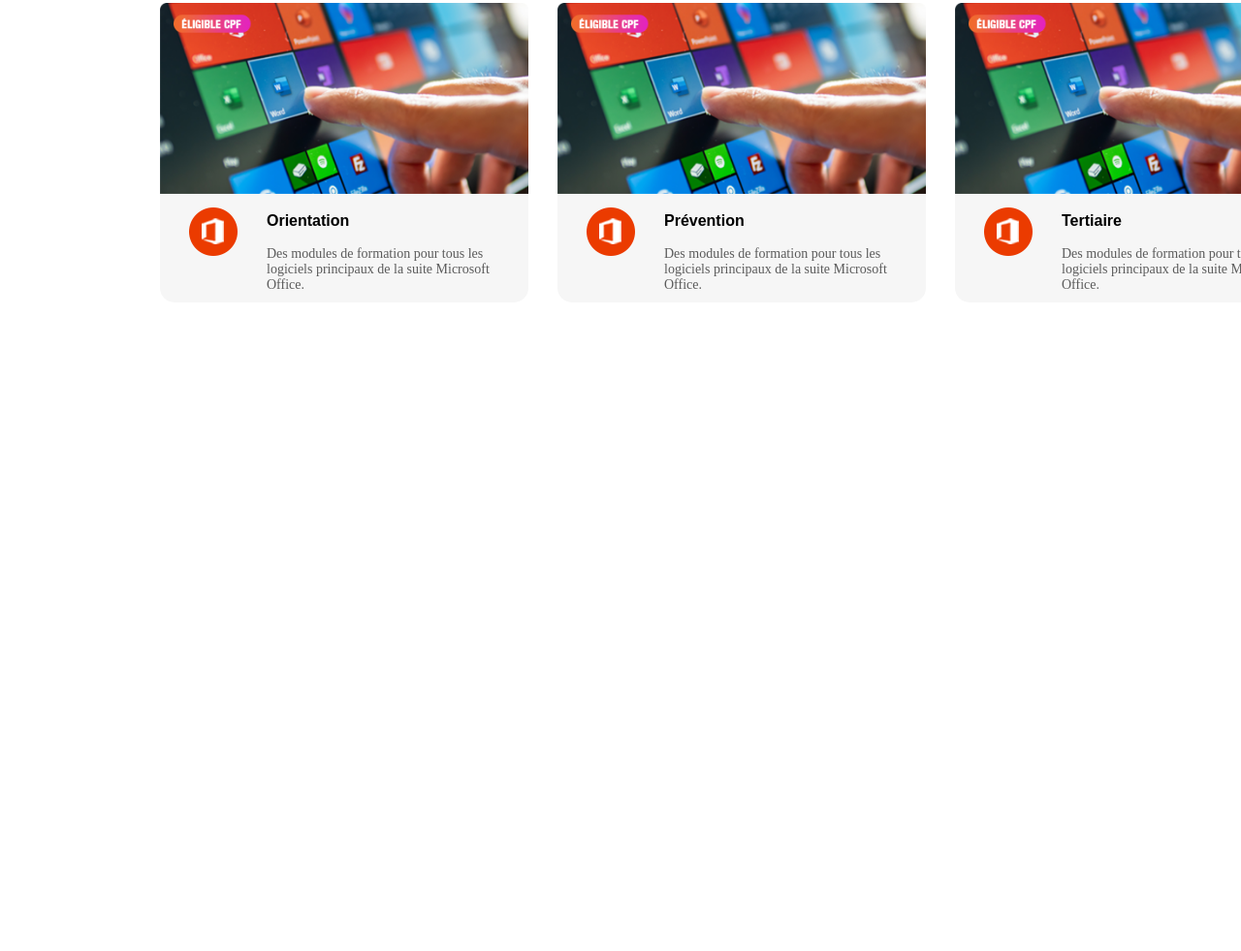
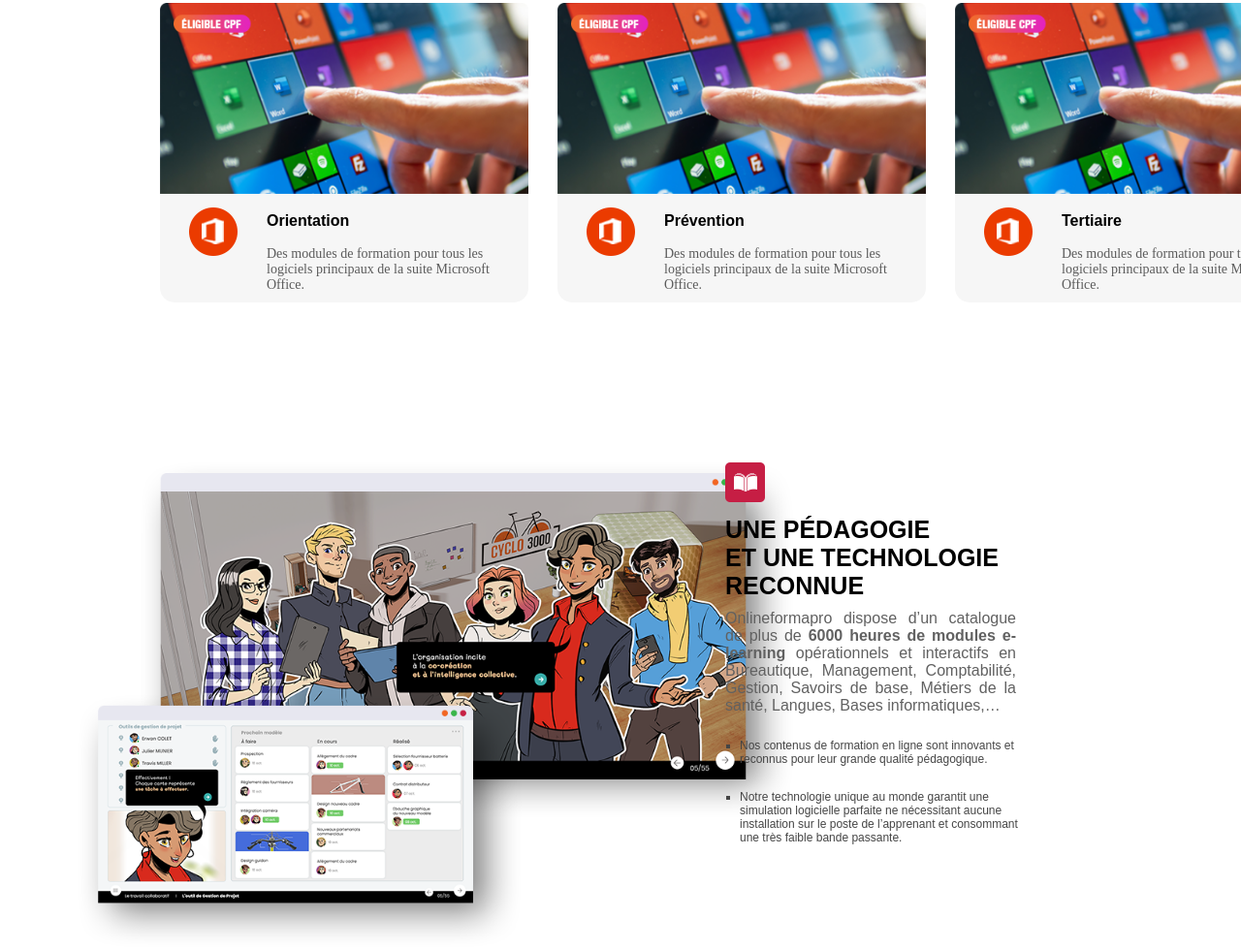
Before and after one commit to Yoyo0169/Catalogue, a plain HTML site: page index.html in a window 1280 px wide. Shown: the part 1529-2510 px from the top of the page at 97% size. Before the commit the page ends 2006 px from the top, so only its background shows below. Drawn offline with Linux system fonts and the light colour scheme.

Commit message:
pédagogie faite

```diff
--- a/css/style.css
+++ b/css/style.css
@@ -206,3 +206,47 @@
     margin-top: 10px;
 
 }
+
+#main {
+    column-count: 2;
+    margin:0 80px;
+
+}
+
+
+#main .pedagogie>h5 {
+    font-family: Arial, Helvetica, sans-serif;
+    font-size: 25px;
+    text-transform: uppercase;
+    margin-top: 10px;
+    margin-left: 100px;
+
+}
+
+#main .pedagogie>p {
+
+    margin-top: 10px;
+    font-family: Arial, Helvetica, sans-serif;
+    color: rgb(97, 97, 97);
+    text-align:justify;
+    width: 300px;
+    font-size: 16px;
+    margin-left: 100px;
+
+
+}
+
+#main .livre {
+    margin-left: 100px;
+}
+
+#main .pedagogie ul>li{
+    margin-left: 115px;
+    margin-top: 25px;
+    color: #454545;
+    font-size: 12px;
+    font-family: Arial, Helvetica, sans-serif;
+    width: 300px;
+    list-style-type: square;
+
+}
--- a/index.html
+++ b/index.html
@@ -150,5 +150,18 @@
                 Office.</p>
         </div>
     </div>
-
+    <div id="main">
+        <div>
+            <img src="./image/image_bloc_pedagogie_2.webp" alt="pedagogie" height="500px">
+        </div>
+        <img class="livre" src="./image/icone_livre.webp" alt="livre">
+        <div class="pedagogie">
+            <h5>une pédagogie <br> et une technologie <br> reconnue</h5>
+            <p >Onlineformapro dispose d’un catalogue de plus de <span>6000 heures de modules e-learning</span> opérationnels et interactifs en Bureautique, Management, Comptabilité, Gestion, Savoirs de base, Métiers de la santé, Langues, Bases informatiques,…</p>
+            <ul>
+                <li>Nos contenus de formation en ligne sont innovants et reconnus pour leur grande qualité pédagogique.</li>
+                <li>Notre technologie unique au monde garantit une simulation logicielle parfaite ne nécessitant aucune installation sur le poste de l’apprenant et consommant une très faible bande passante.</li>
+            </ul>
+        </div>
+    </div>
 </body>
```
Also changed, not shown: image/icone_livre.webp (added), image/image_bloc_pedagogie_2.webp (added).
